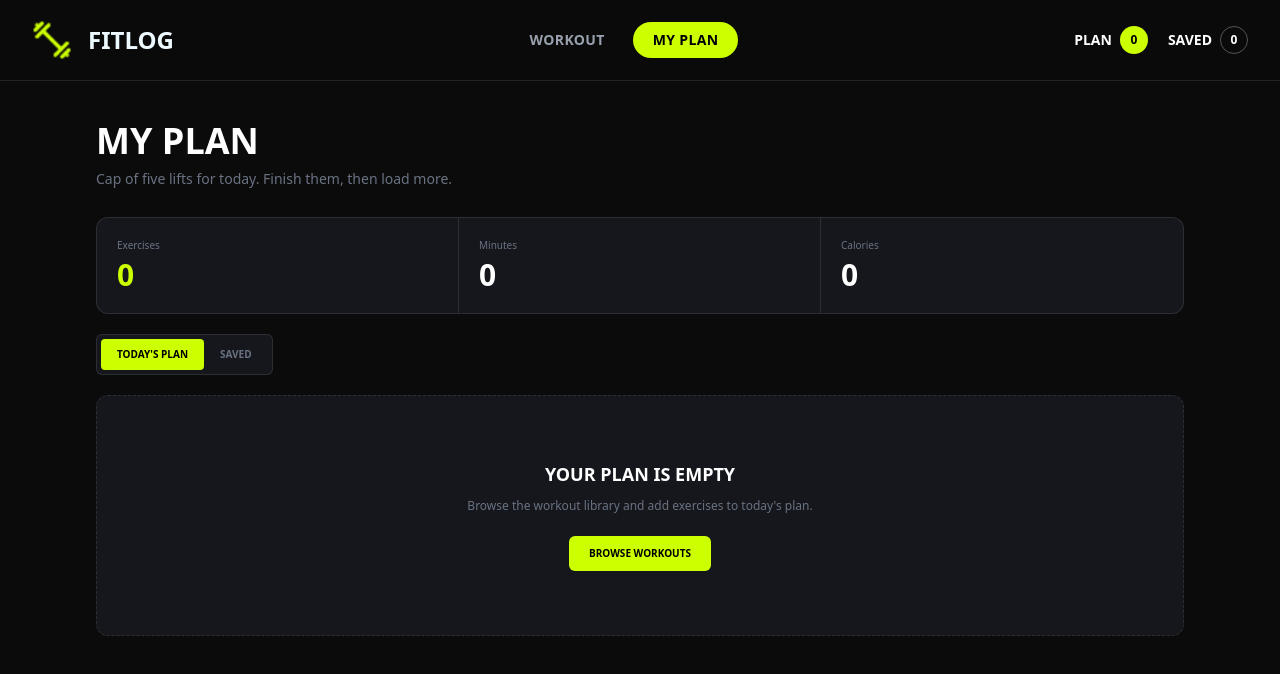
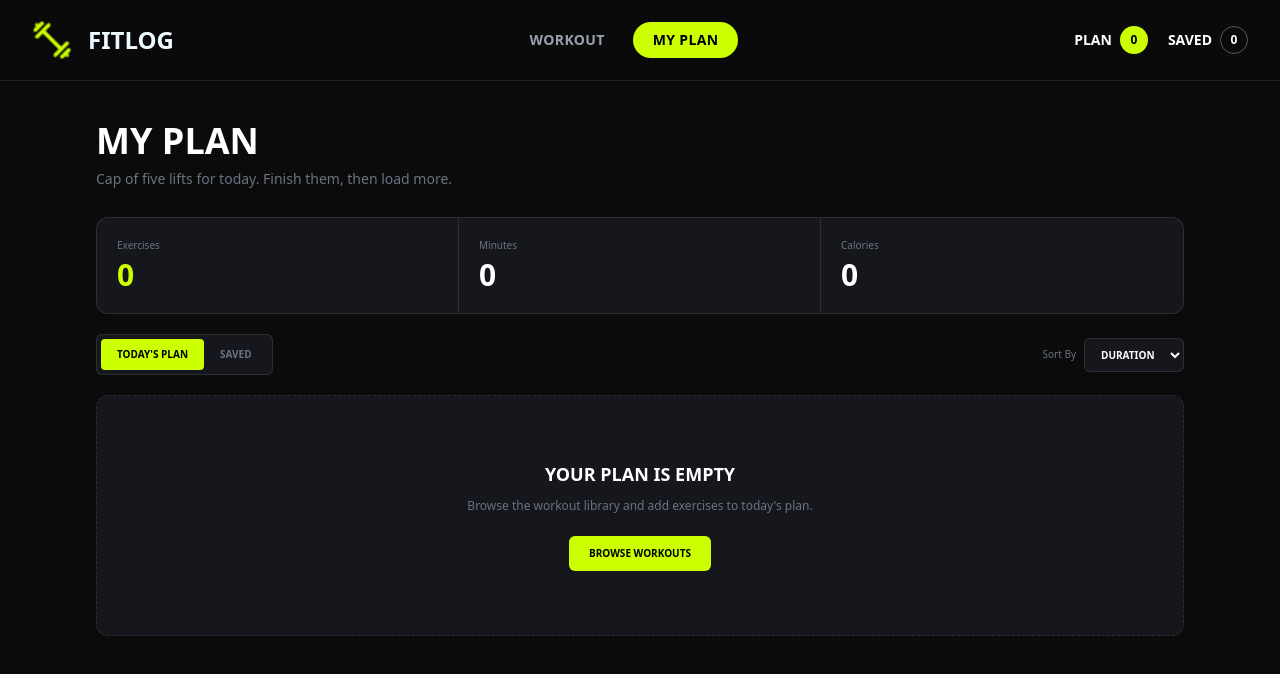
Before and after one commit to akib511/assignment-6-with-nextjs, a Next.js app: page /my-plan in a window 1280 px wide. Shown: the top 674 px of the page. Built offline with nearby package versions, Linux system fonts and the light colour scheme.

Commit message:
add sort system

```diff
--- a/src/app/my-plan/page.tsx
+++ b/src/app/my-plan/page.tsx
@@ -1,8 +1,8 @@
-
 "use client";
 
 import Link from "next/link";
 import { useSearchParams } from "next/navigation";
+import { useMemo, useState } from "react";
 import { Clock3, Flame, Star, X } from "lucide-react";
 
 import { useFitLog } from "@/context/FitLogContext";
@@ -20,16 +20,39 @@ const MyPlanPage = () => {
     toggleCompleted,
   } = useFitLog();
 
+  // Sorting option
+  const [sortBy, setSortBy] = useState("duration");
 
   const activeTab = searchParams.get("tab") === "saved" ? "saved" : "plan";
 
   const currentWorkouts = activeTab === "plan" ? plan : saved;
 
+  // Sort workouts
+  const sortedWorkouts = useMemo(() => {
+    const workouts = [...currentWorkouts];
+
+    if (sortBy === "duration") {
+      workouts.sort((a, b) => b.duration - a.duration);
+    }
+
+    if (sortBy === "calories") {
+      workouts.sort((a, b) => b.caloriesBurned - a.caloriesBurned);
+    }
+
+    if (sortBy === "rating") {
+      workouts.sort((a, b) => b.rating - a.rating);
+    }
+
+    return workouts;
+  }, [currentWorkouts, sortBy]);
+
+  // Calculate total minutes
   const totalMinutes = currentWorkouts.reduce(
     (total, workout) => total + workout.duration,
     0,
   );
 
+  // Calculate total calories
   const totalCalories = currentWorkouts.reduce(
     (total, workout) => total + workout.caloriesBurned,
     0,
@@ -46,7 +69,7 @@ const MyPlanPage = () => {
   return (
     <main className="min-h-screen bg-[#0b0b0b] py-10">
       <div className="mx-auto max-w-6xl px-4 sm:px-6 lg:px-8">
-
+        {/* Header */}
         <div>
           <h1 className="text-3xl font-black uppercase text-white sm:text-4xl">
             My Plan
@@ -60,11 +83,8 @@ const MyPlanPage = () => {
         </div>
 
         <div className="mt-7 grid grid-cols-1 divide-y divide-white/10 overflow-hidden rounded-xl border border-white/10 bg-[#15171c] sm:grid-cols-3 sm:divide-x sm:divide-y-0">
-
           <div className="p-5">
-            <p className="text-[10px] font-medium text-gray-500">
-              Exercises
-            </p>
+            <p className="text-[10px] font-medium text-gray-500">Exercises</p>
 
             <p className="mt-1 text-3xl font-black text-[#ccff00]">
               {currentWorkouts.length}
@@ -72,9 +92,7 @@ const MyPlanPage = () => {
           </div>
 
           <div className="p-5">
-            <p className="text-[10px] font-medium text-gray-500">
-              Minutes
-            </p>
+            <p className="text-[10px] font-medium text-gray-500">Minutes</p>
 
             <p className="mt-1 text-3xl font-black text-white">
               {totalMinutes}
@@ -82,9 +100,7 @@ const MyPlanPage = () => {
           </div>
 
           <div className="p-5">
-            <p className="text-[10px] font-medium text-gray-500">
-              Calories
-            </p>
+            <p className="text-[10px] font-medium text-gray-500">Calories</p>
 
             <p className="mt-1 text-3xl font-black text-white">
               {totalCalories}
@@ -92,9 +108,9 @@ const MyPlanPage = () => {
           </div>
         </div>
 
-        <div className="mt-5">
+        <div className="mt-5 flex flex-col gap-4 sm:flex-row sm:items-center sm:justify-between">
+          {/* Tabs */}
           <div className="flex w-fit rounded-md border border-white/10 bg-[#15171c] p-1">
-
             <Link
               href="/my-plan"
               className={`rounded px-4 py-2 text-[10px] font-bold uppercase transition ${
@@ -116,14 +132,27 @@ const MyPlanPage = () => {
             >
               Saved
             </Link>
+          </div>
 
+          {/* Sort */}
+          <div className="flex items-center gap-2">
+            <span className="text-[10px] text-gray-500">Sort By</span>
+
+            <select
+              value={sortBy}
+              onChange={(event) => setSortBy(event.target.value)}
+              className="rounded-md border border-white/10 bg-[#15171c] px-3 py-2 text-[10px] font-bold uppercase text-white outline-none focus:border-[#ccff00]"
+            >
+              <option value="duration">Duration</option>
+              <option value="calories">Calories</option>
+              <option value="rating">Rating</option>
+            </select>
           </div>
         </div>
 
         {/* Workout List */}
-        {currentWorkouts.length === 0 ? (
+        {sortedWorkouts.length === 0 ? (
           <div className="mt-5 rounded-xl border border-dashed border-white/10 bg-[#15171c] px-5 py-16 text-center">
-
             <h2 className="text-lg font-black uppercase text-white">
               {activeTab === "plan"
                 ? "Your plan is empty"
@@ -142,30 +171,27 @@ const MyPlanPage = () => {
             >
               Browse Workouts
             </Link>
-
           </div>
         ) : (
           <div className="mt-5 space-y-3">
-
-            {currentWorkouts.map((workout) => (
+            {sortedWorkouts.map((workout) => (
               <div
                 key={workout.id}
                 className="rounded-xl border border-white/10 bg-[#15171c] p-3 transition hover:border-white/20"
               >
                 <div className="flex items-center gap-3">
-
+                  {/* Image */}
                   <div className="h-36 overflow-hidden bg-[#1c1e24]">
                     <Image
                       src={workout.image}
                       alt={workout.name}
                       width={500}
                       height={350}
-                      className="h-full w-full object-cover"
+                      className="h-full w-full object-cover transition duration-500 group-hover:scale-105"
                     />
                   </div>
 
                   <div className="min-w-0 flex-1">
-
                     <h2 className="truncate text-sm font-black uppercase text-white sm:text-base">
                       {workout.name}
                     </h2>
@@ -175,7 +201,6 @@ const MyPlanPage = () => {
                     </p>
 
                     <div className="mt-2 flex flex-wrap items-center gap-3 text-[10px] text-gray-400">
-
                       <span className="flex items-center gap-1">
                         <Clock3 size={11} className="text-[#ccff00]" />
                         {workout.duration} min
@@ -190,12 +215,10 @@ const MyPlanPage = () => {
                         <Star size={11} className="text-[#ccff00]" />
                         {workout.rating}
                       </span>
-
                     </div>
                   </div>
 
                   <div className="flex shrink-0 items-center gap-2">
-
                     {/* Mark as Done only for Today's Plan */}
                     {activeTab === "plan" && (
                       <button
@@ -226,13 +249,12 @@ const MyPlanPage = () => {
                     >
                       <X size={14} />
                     </button>
-
                   </div>
                 </div>
 
                 {/* Mobile View Details */}
                 <div className="mt-3 flex gap-2 sm:hidden">
-
+                  {/* Mark as Done on mobile */}
                   {activeTab === "plan" && (
                     <button
                       onClick={() => toggleCompleted(workout.id)}
@@ -254,11 +276,9 @@ const MyPlanPage = () => {
                   >
                     View Details
                   </Link>
-
                 </div>
               </div>
             ))}
-
           </div>
         )}
       </div>
```
